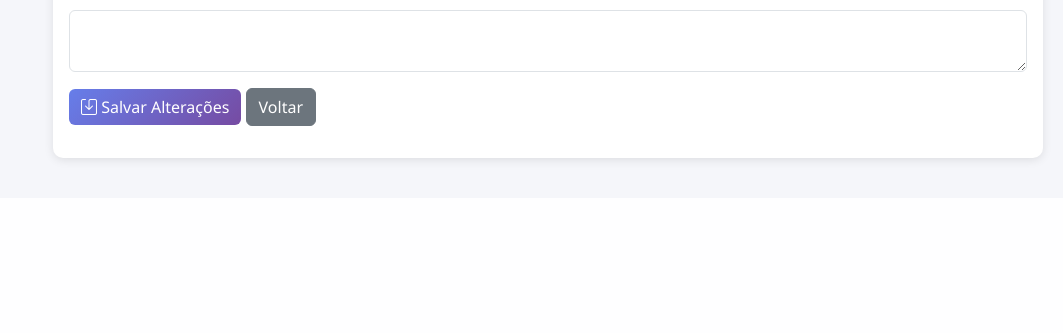
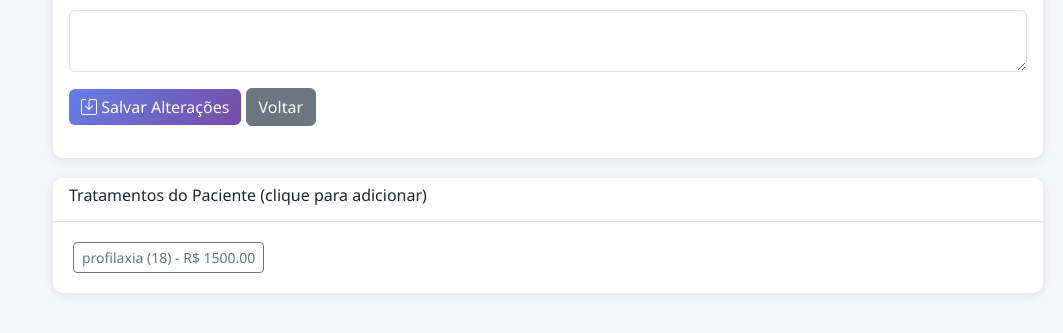
Before and after one commit to mileac/clinica-odontologica, a Flask app: page /orcamento/editar/1 in a window 1280 px wide. Shown: the part 808-1141 px from the top of the page, without its empty margins (217-1280 px from the left). Before the commit the page ends 973 px from the top, so only its background shows below. Run offline with Flask 3, Linux system fonts and the light colour scheme; a user stored in the database is signed in.

Commit message:
Orcamento puxa tratamentos existentes

```diff
--- a/app.py
+++ b/app.py
@@ -837,11 +837,11 @@ def orcamento(paciente_id):
 @app.route('/orcamento/novo/<int:paciente_id>', methods=['GET', 'POST'])
 @login_required
 def novo_orcamento(paciente_id):
-
     paciente = db.session.get(Paciente, paciente_id)
     if not paciente:
         flash('Paciente não encontrado!', 'error')
         return redirect(url_for('listar_pacientes'))
+    tratamentos = FichaTratamento.query.filter_by(paciente_id=paciente_id).order_by(FichaTratamento.data.desc()).all()
     if request.method == 'POST':
         try:
             parcelas = int(request.form.get('parcelas', 1))
@@ -872,7 +872,7 @@ def novo_orcamento(paciente_id):
         except Exception as e:
             db.session.rollback()
             flash(f'Erro: {str(e)}', 'error')
-    return render_template('novo_orcamento.html', paciente=paciente)
+    return render_template('novo_orcamento.html', config=config, paciente=paciente, tratamentos=tratamentos)
 
 @app.route('/orcamento/ver/<int:id>')
 @login_required
--- a/templates/orcamento_editar.html
+++ b/templates/orcamento_editar.html
@@ -116,4 +116,30 @@ function calcularParcelas() {
 
 document.addEventListener('DOMContentLoaded', atualizarTotal);
 </script>
+
+{% if paciente.fichas_tratamento %}
+<div class="card mt-3">
+    <div class="card-header"><h6>Tratamentos do Paciente (clique para adicionar)</h6></div>
+    <div class="card-body">
+        {% for t in paciente.fichas_tratamento %}
+        <button type="button" class="btn btn-outline-secondary btn-sm m-1"
+                onclick="adicionarTratamento('{{ t.procedimento }}', '{{ t.dente or '' }}', {{ t.valor }})">
+            {{ t.procedimento }} ({{ t.dente or 'N/A' }}) - R$ {{ "%.2f"|format(t.valor) }}
+        </button>
+        {% endfor %}
+    </div>
+</div>
+
+<script>
+function adicionarTratamento(procedimento, dente, valor) {
+    adicionarItem();
+    const itens = document.querySelectorAll('.item-orcamento');
+    const ultimo = itens[itens.length - 1];
+    ultimo.querySelector('input[name="dente[]"]').value = dente;
+    ultimo.querySelector('input[name="procedimento[]"]').value = procedimento;
+    ultimo.querySelector('input[name="valor[]"]').value = valor;
+    atualizarTotal();
+}
+</script>
+{% endif %}
 {% endblock %}
```
Also changed, not shown: templates/novo_orcamento.html (+31 -0 lines).
